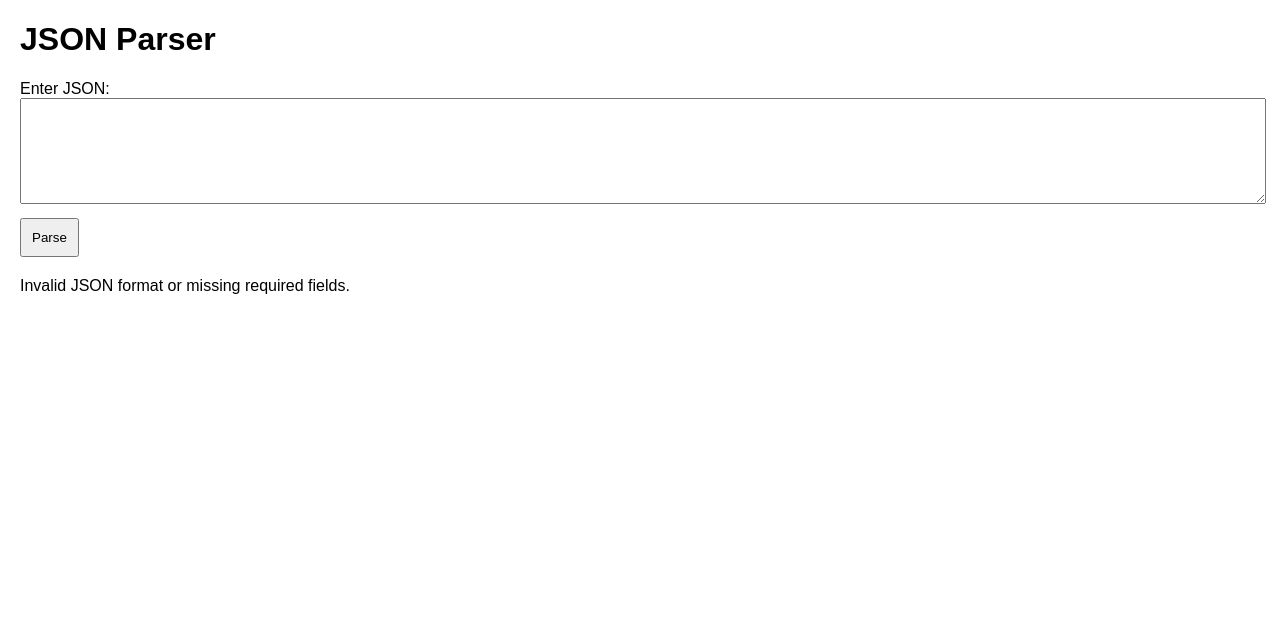
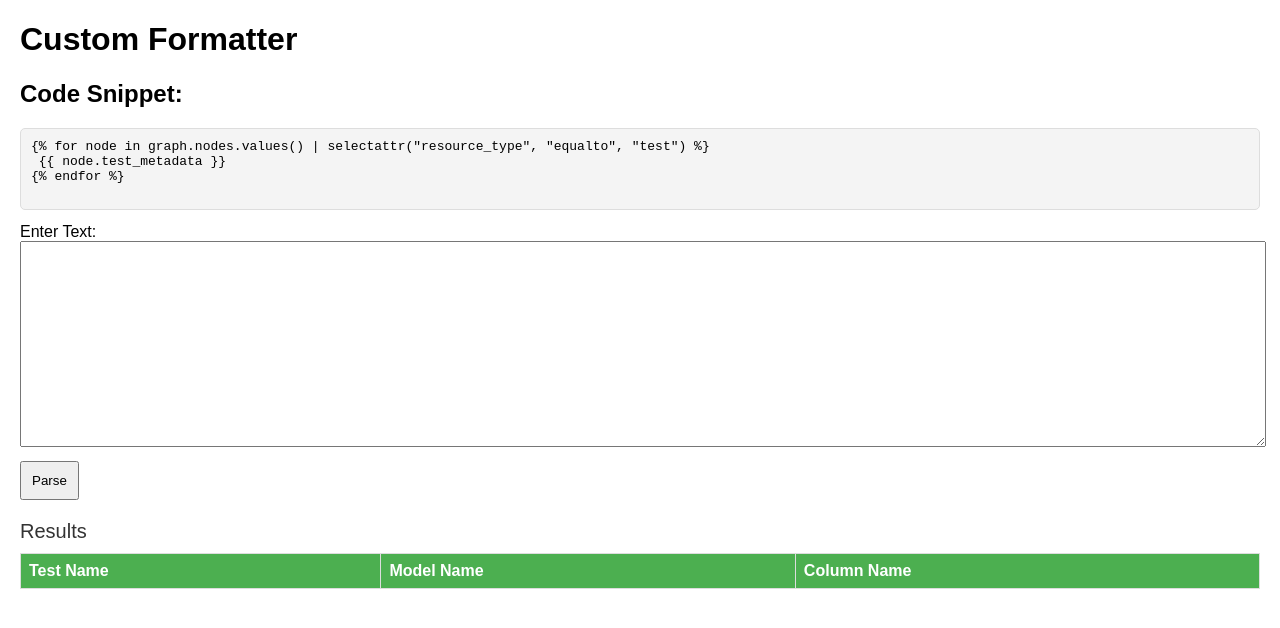
Before and after one commit to TimKlense/metadata-parser, a plain HTML site: page index.html in a window 1280 px wide. Both pictures are taken after a click on the button "Parse". Drawn offline with Linux system fonts and the light colour scheme.

Commit message:
Update index.html

```diff
--- a/index.html
+++ b/index.html
@@ -1,10 +1,9 @@
 <!DOCTYPE html>
 <html lang="en">
-
 <head>
     <meta charset="UTF-8">
     <meta name="viewport" content="width=device-width, initial-scale=1.0">
-    <title>JSON Parser</title>
+    <title>Formatted and Styled Parser with Column Name</title>
     <style>
         body {
             font-family: Arial, sans-serif;
@@ -13,7 +12,7 @@
 
         textarea {
             width: 100%;
-            height: 100px;
+            height: 200px;
             margin-bottom: 10px;
         }
 
@@ -21,59 +20,97 @@
             padding: 10px;
         }
 
-        #output {
+        .results-header {
             margin-top: 20px;
+            font-size: 20px;
+            color: #333;
+        }
+
+        .results-table {
+            width: 100%;
+            border-collapse: collapse;
+            margin-top: 10px;
+        }
+
+        .results-table th,
+        .results-table td {
+            border: 1px solid #ddd;
+            padding: 8px;
+            text-align: left;
+        }
+
+        .results-table th {
+            background-color: #4CAF50;
+            color: white;
+        }
+
+        .results-table tr:nth-child(even) {
+            background-color: #f2f2f2;
+        }
+
+        .results-table tr:hover {
+            background-color: #ddd;
+        }
+
+        pre {
+            background-color: #f4f4f4;
+            padding: 10px;
+            border-radius: 5px;
+            border: 1px solid #ddd;
         }
     </style>
 </head>
+<body>
+    <h1>Custom Formatter</h1>
+    <!-- Code Snippet Section -->
+    <div>
+        <h2>Code Snippet:</h2>
+        <pre>
+{% for node in graph.nodes.values() | selectattr("resource_type", "equalto", "test") %}
+ {{ node.test_metadata }}
+{% endfor %}
+        </pre>
+    </div>
+    <label for="textInput">Enter Text:</label>
+    <textarea id="textInput"></textarea>
+    <button onclick="parseText()">Parse</button>
 
-<body>
-    <h1>JSON Parser</h1>
-    <label for="jsonInput">Enter JSON:</label>
-    <textarea id="jsonInput"></textarea>
-    <button onclick="parseJson()">Parse</button>
-    <div id="output"></div>
+    <div class="results-header">Results</div>
+    <table class="results-table" id="resultsTable">
+        <thead>
+            <tr>
+                <th>Test Name</th>
+                <th>Model Name</th>
+                <th>Column Name</th> <!-- Added Column Name Header -->
+            </tr>
+        </thead>
+        <tbody>
+            <!-- Results will go here -->
+        </tbody>
+    </table>
 
     <script>
-        function parseJson() {
-            const jsonInput = document.getElementById('jsonInput').value;
-            const outputDiv = document.getElementById('output');
+        function parseText() {
+            const textInput = document.getElementById('textInput').value;
+            const resultsTable = document.getElementById('resultsTable').getElementsByTagName('tbody')[0];
+            resultsTable.innerHTML = ''; // Clear previous results
+            const blocks = textInput.split('\n\n'); // Assuming each block is separated by a blank line
 
-            try {
-                const result = parseJsonData(jsonInput);
-                if (result[0] !== null && result[1] !== null) {
-                    outputDiv.textContent = `Name: ${result[0]}, Model: ${result[1]}`;
-                } else {
-                    outputDiv.textContent = 'Invalid JSON format or missing required fields.';
+            blocks.forEach(block => {
+                const nameMatch = block.match(/'name':\s*'([^']+)'/);
+                const modelMatch = block.match(/ref\('([^']+)'\)/);
+                const columnNameMatch = block.match(/'column_name':\s*'([^']+)'/); // Extract column_name
+                if (nameMatch && modelMatch && columnNameMatch) {
+                    const row = resultsTable.insertRow();
+                    const testNameCell = row.insertCell(0);
+                    const modelNameCell = row.insertCell(1);
+                    const columnNameCell = row.insertCell(2); // New cell for Column Name
+                    testNameCell.textContent = nameMatch[1];
+                    modelNameCell.textContent = modelMatch[1];
+                    columnNameCell.textContent = columnNameMatch[1]; // Set Column Name
                 }
-            } catch (error) {
-                outputDiv.textContent = 'Error parsing JSON.';
-            }
+            });
         }
-
-function parseJsonData(jsonStr) {
-    try {
-        // Replace single quotes with double quotes and parse JSON
-        const data = JSON.parse(jsonStr.replace(/'/g, '"'));
-
-        if ('name' in data && 'kwargs' in data && data['kwargs']['model']) {
-            const name = data['name'];
-            const model = data['kwargs']['model'];
-
-            // Extract values without relying on regular expressions
-            const extractedName = name.replace(/['"]/g, '');
-            const extractedModel = model.replace(/{{\s*get_where_subquery\(\s*ref\(\s*['"]([^'"]+?)['"]\s*\)\s*\)}}/, '$1');
-
-            return [extractedName, extractedModel];
-        }
-    } catch (error) {
-        // Handle JSON parsing errors
-    }
-
-    return [null, null];
-}
-
     </script>
 </body>
-
 </html>
```
